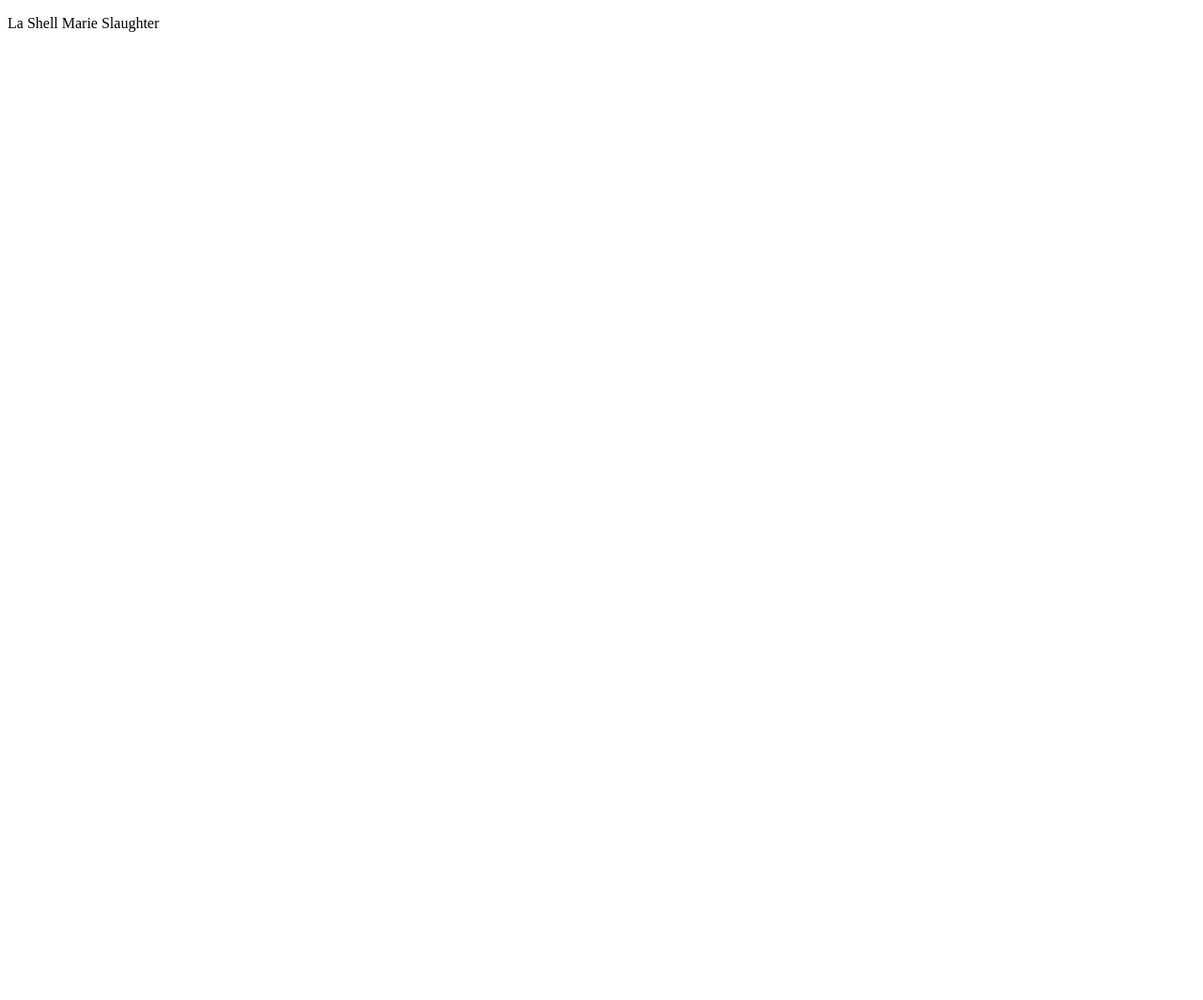
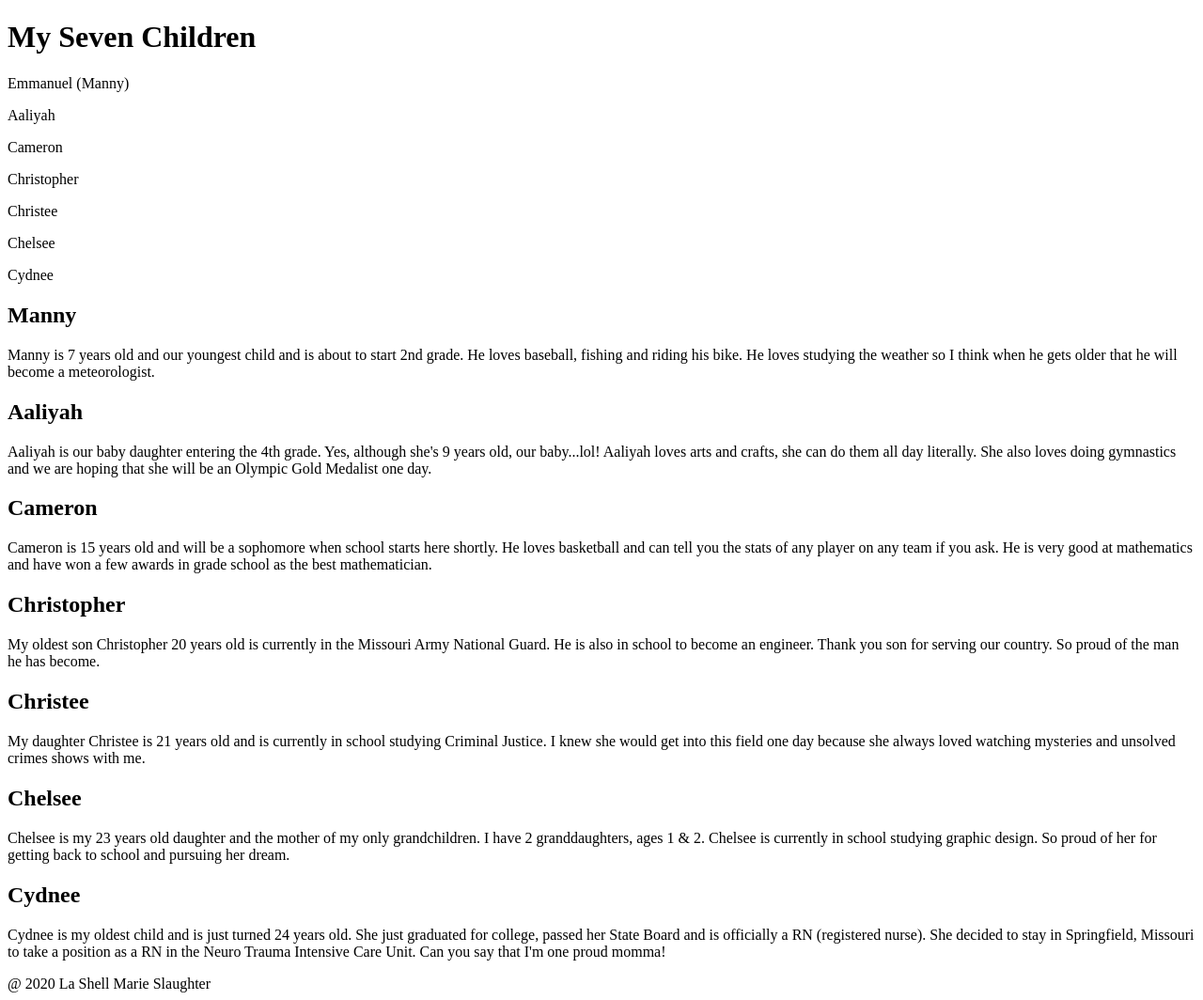
Before and after one commit to lashell109/html-me-something, a plain HTML site: page index.html in a window 1280 px wide. Shown: the whole page at 94% size. Before the commit the page ends 800 px from the top, so only its background shows below. Drawn offline with Linux system fonts and the light colour scheme.

Commit message:
Added more content on HTML page

```diff
--- a/index.html
+++ b/index.html
@@ -1,6 +1,47 @@
 <!DOCTYPE html>
+
 <html>
-<body>
-   <p>La Shell Marie Slaughter</p>
-</body>
+   <head>
+      <title>La Shell Slaughter & My Seven Kiddos</title>
+   </head>
+
+   <body>
+      <header>
+         <h1>My Seven Children</h1>
+         <p>Emmanuel (Manny)</p>
+         <p>Aaliyah</p>
+         <p>Cameron</p>
+         <p>Christopher</p>
+         <p>Christee</p>
+         <p>Chelsee</p>
+         <p>Cydnee</p>
+      </header>
+      <article>
+         <h2>Manny</h2>
+         <p>Manny is 7 years old and our youngest child and is about to start 2nd grade. He loves baseball, fishing and riding his bike.
+            He loves studying the weather so I think when he gets older that he will become a meteorologist.</p>
+         <h2>Aaliyah</h2>
+         <p>Aaliyah is our baby daughter entering the 4th grade. Yes, although she's 9 years old, our baby...lol! Aaliyah loves arts and crafts, she can do them all day literally.
+            She also loves doing gymnastics and we are hoping that she will be an Olympic Gold Medalist one day.
+         </p>
+         <h2>Cameron</h2>
+         <p>Cameron is 15 years old and will be a sophomore when school starts here shortly. He loves basketball and can tell you the stats of any player on any team if you ask.
+            He is very good at mathematics and have won a few awards in grade school as the best mathematician.
+         </p>
+         <h2>Christopher</h2>
+         <p>My oldest son Christopher 20 years old is currently in the Missouri Army National Guard. He is also in school to become an engineer. Thank you son for serving our country.
+            So proud of the man he has become.</p>
+         <h2>Christee</h2>
+         <p>My daughter Christee is 21 years old and is currently in school studying Criminal Justice. I knew she would get into this field one day because she always loved watching
+            mysteries and unsolved crimes shows with me.</p>
+         <h2>Chelsee</h2>
+         <p>Chelsee is my 23 years old daughter and the mother of my only grandchildren. I have 2 granddaughters, ages 1 & 2. Chelsee is currently in school studying graphic design.
+            So proud of her for getting back to school and pursuing her dream.</p>
+         <h2>Cydnee</h2>
+         <p>Cydnee is my oldest child and is just turned 24 years old. She just graduated for college, passed her State Board and is officially a RN (registered nurse).
+            She decided to stay in Springfield, Missouri to take a position as a RN in the Neuro Trauma Intensive Care Unit. Can you say that I'm one proud momma!
+         </p>
+      </article>
+      <footer>@ 2020 La Shell Marie Slaughter</footer>
+   </body>
 </html>
```
